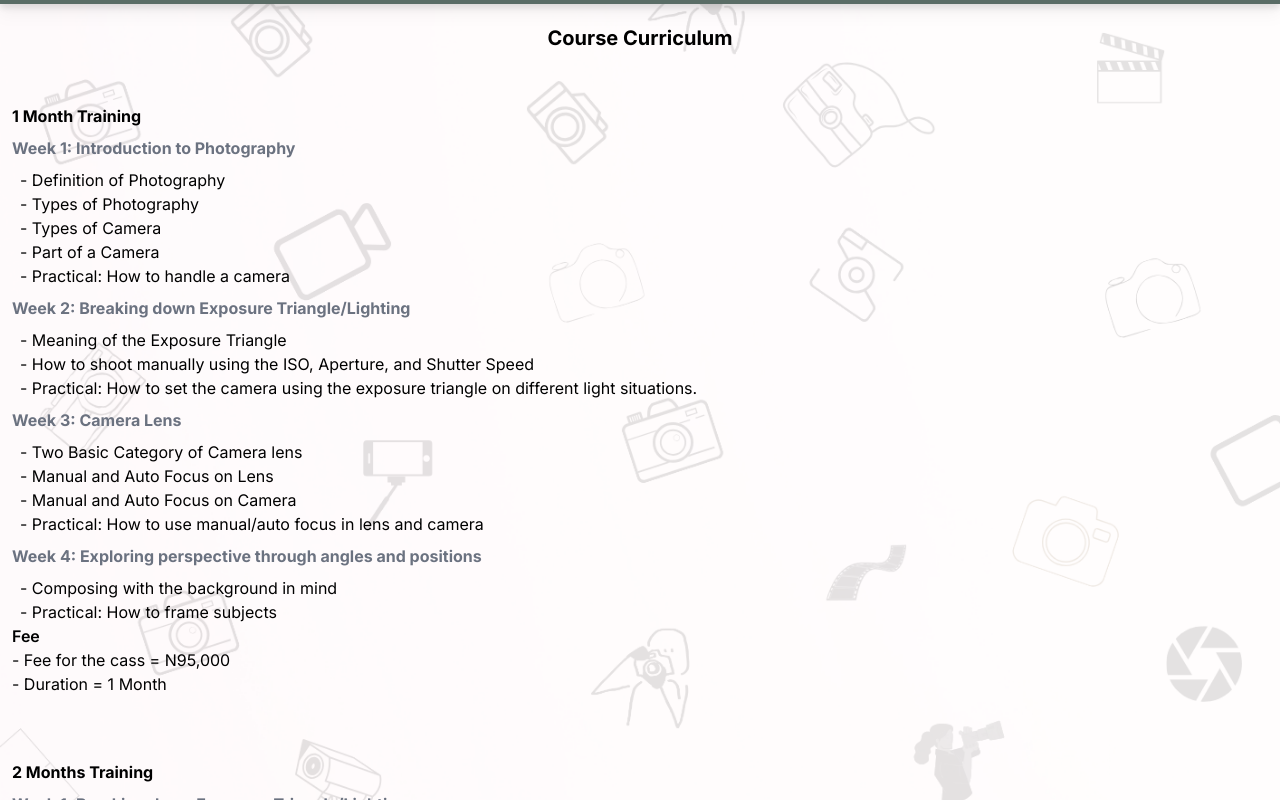
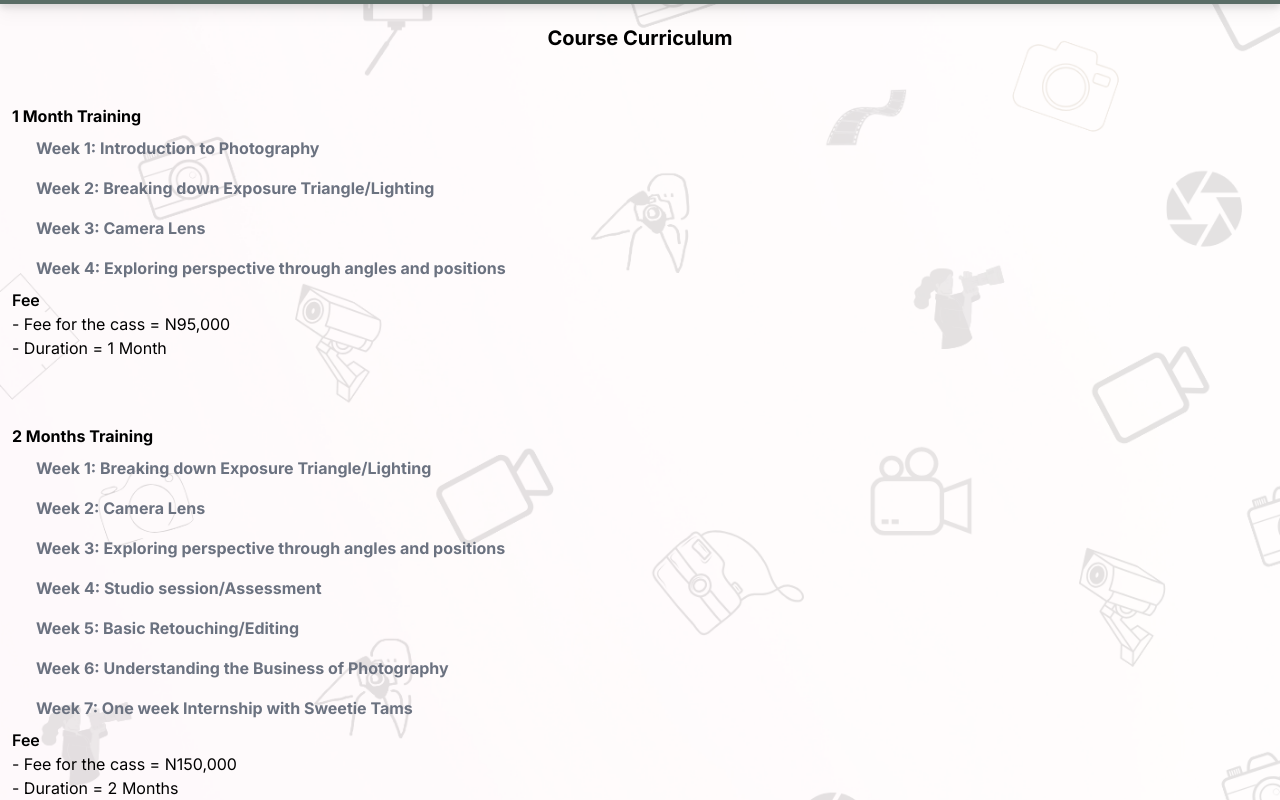
Before and after one commit to lightpc90/SweetieTamsPhotography, a Next.js app in the folder my-app/: page /training in a window 1280 px wide. Shown: the part 860-1660 px from the top of the page. Built offline with nearby package versions, Linux system fonts and the light colour scheme.

Commit message:
added collapse funtionality to the topics

```diff
--- a/my-app/src/components/training/Subtopics.js
+++ b/my-app/src/components/training/Subtopics.js
@@ -1,13 +1,26 @@
-import React from 'react'
+'use client'
 
-const Subtopics = ({eachTopic}) => {
+import {useState} from 'react'
+
+const Subtopics = ({ eachTopic, i }) => {
+  const [topicOpened, setTopicOpened] = useState(false)
   return (
-      <div className='pl-2'>
+    <div className="pl-2 lg:pl-6">
+      <h4
+        onClick={() => {
+          setTopicOpened(!topicOpened);
+        }}
+        className="font-bold text-gray-500 py-2"
+      >{`Week ${i + 1}: ${eachTopic.topic}`}</h4>
+      {topicOpened && (
+        <h4>
           {eachTopic.subtopics.map((subtopic, i) => (
-              <p key={i}>{`- ${subtopic}` }</p>
+            <p key={i}>{`- ${subtopic}`}</p>
           ))}
+        </h4>
+      )}
     </div>
-  )
+  );
 }
 
 export default Subtopics
--- a/my-app/src/components/training/TrainingLayout.js
+++ b/my-app/src/components/training/TrainingLayout.js
@@ -1,23 +1,18 @@
-'use client'
 
-import {useState} from 'react'
 import Subtopics from './Subtopics';
 
 const TrainingLayout = ({ training }) => {
-    const [topicOpened, setTopicOpened] = useState(false)
     return (
-      <div className='p-3'>
-        <h4 className='font-bold'>{`${training.duration} Training`}</h4>
+      <div className="p-3">
+        <h4 className="font-bold">{`${training.duration} Training`}</h4>
         <div>
           {training.topics.map((eachTopic, i) => (
             <section key={i}>
-                  <h4 className='font-bold text-gray-500 py-2'>{`Week ${i + 1}: ${eachTopic.topic}`}</h4>
-
-              <Subtopics key={i} eachTopic={eachTopic} />
+               <Subtopics key={i} eachTopic={eachTopic} i={i} />
             </section>
           ))}
         </div>
-        <h2 className='font-semibold'>Fee</h2>
+        <h2 className="font-semibold">Fee</h2>
         <p>{`- Fee for the cass = ${training.fee}`}</p>
         <p>{`- Duration = ${training.duration}`}</p>
       </div>
```
Also changed, not shown: 1 other file (tests, documents, lock files or other folders).
